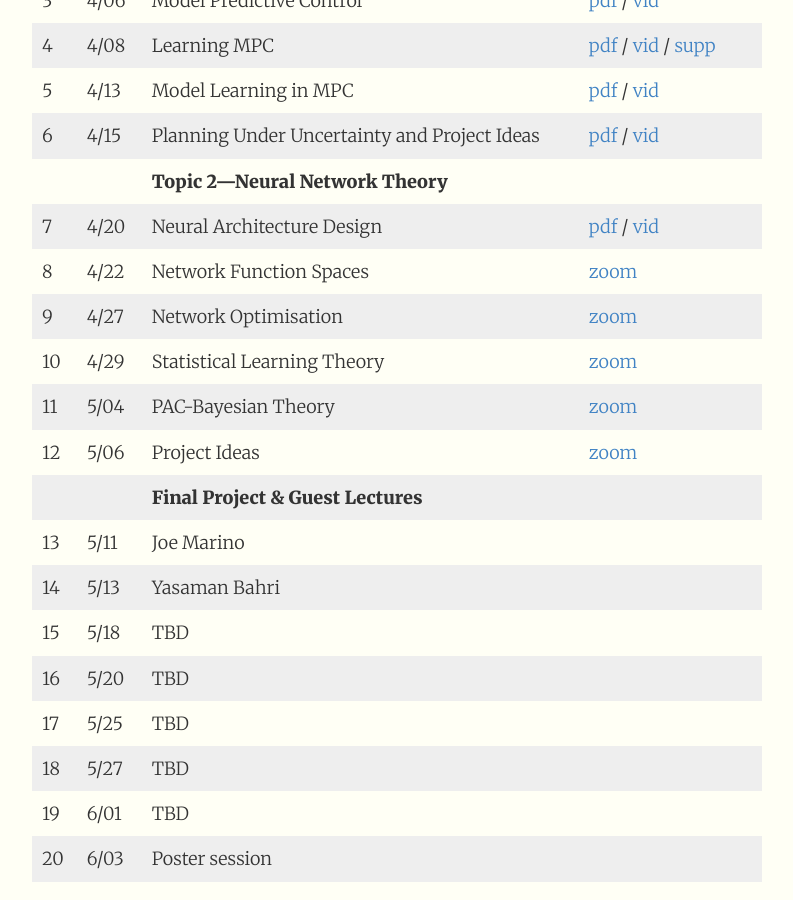
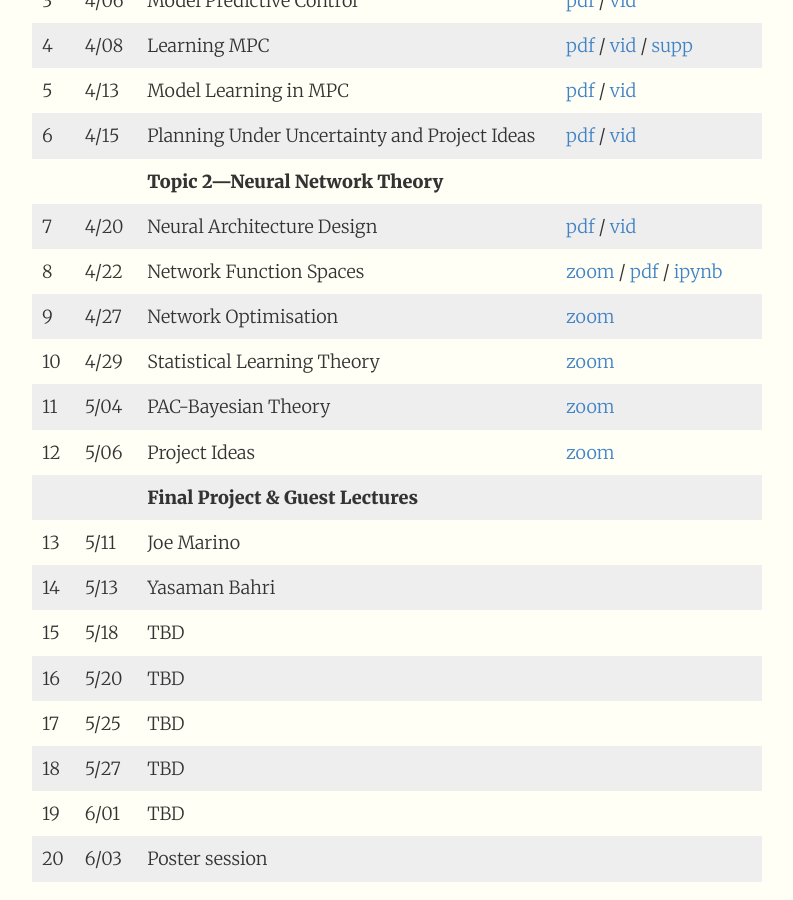
Before and after one commit to 1five9/1five9.github.io, a Jekyll site: the page built from index.md, in a window 1280 px wide and 900 px high, scrolled down 2461 px. Shown: the whole window, without its empty margins (243-1036 px from the left). Built offline with Jekyll 4.4.1, drawn with Linux system fonts in a browser that asks for light colours.

Commit message:
lec 8 slides posted

```diff
--- a/index.md
+++ b/index.md
@@ -36,8 +36,6 @@ Office hours: `MW 3:00-4:00`.
 Office hours will be held on the class Discord server. A signup link will be sent to students during the first week of class. Students are encouraged to use the Discord freely at other times to discuss homeworks, projects and any other class-related matters. If you do not have access to the Discord by the end of the first week of class, email an instructor.
 
 It goes without saying, but please remember to treat other students with respect and don't say anything you wouldn't in a Caltech classroom.
-
-<!-- <center><iframe src="https://discord.com/widget?id=820692257828110386&theme=dark" style="width:100%; height:300px" allowtransparency="true" frameborder="0" sandbox="allow-popups allow-popups-to-escape-sandbox allow-same-origin allow-scripts"></iframe></center> -->
 
 ### Grading
 
@@ -82,7 +80,7 @@ The final project will be conducted during the last four weeks of class. Student
 | 6  | 4/15      | Planning Under Uncertainty and Project Ideas    	          | [pdf](https://1five9.github.io/slides/control/Lecture_6.pdf)  / [vid](https://caltech.zoom.us/rec/play/NMspLIgaI2jjVw84424EkfA_kta9AXX8JIxm2WW2OljV36I7NQ9CMEsYkEyBSosgm2ksCMSM-FeZj4jD.kq7ZyqjY2FPskbRR?continueMode=true) ||
 |    |           | **Topic 2—Neural Network Theory**     |  | |
 | 7  | 4/20      | Neural Architecture Design	          | [pdf](/slides/learning/07.pdf) / [vid](https://caltech.zoom.us/rec/play/rBy3iYhn18vVQZ51EcnqjEfFfCBtsNO19b-vu4md5WI8sNh4rACX0MbIki6-ZMwVXT2zTqHJWEOzd6DN.TvAzOTJK7yLBgABn) | |
-| 8  | 4/22      | Network Function Spaces	              | [zoom](https://caltech.zoom.us/j/83968752246) | |
+| 8  | 4/22      | Network Function Spaces	              | [zoom](https://caltech.zoom.us/j/83968752246) / [pdf](/slides/learning/08.pdf) / [ipynb](https://github.com/1five9/1five9.github.io/blob/master/slides/learning/08.ipynb)| |
 | 9  | 4/27      | Network Optimisation	                  | [zoom](https://caltech.zoom.us/j/83968752246) | |
 | 10 | 4/29      | Statistical Learning Theory	          | [zoom](https://caltech.zoom.us/j/83968752246) | |
 | 11 | 5/04      | PAC-Bayesian Theory                    | [zoom](https://caltech.zoom.us/j/83968752246) | |
```
